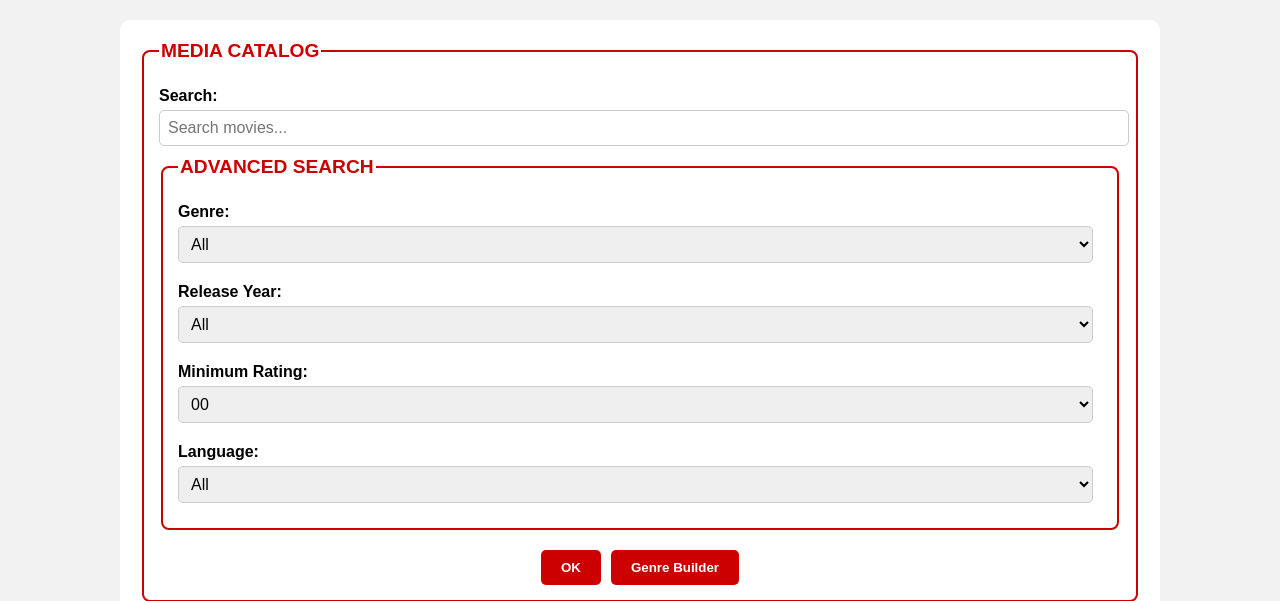
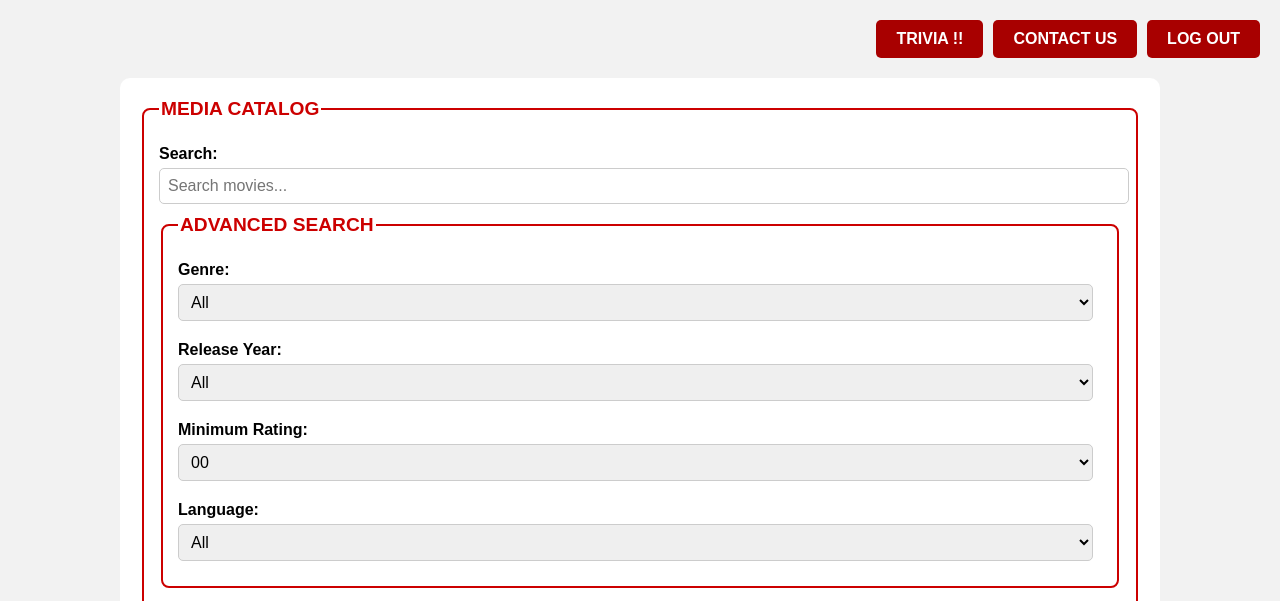
Before and after one commit to Faieq-creator/movie-Tv-show-sec-A-, a PHP site: the page made by Project(PHP)/Catalog.html in a window 1280 px wide. Shown: the top 601 px of the page. Run offline with PHP 8.4, Linux system fonts and the light colour scheme.

Commit message:
update continue

```diff
--- a/Project(PHP)/Catalog.html
+++ b/Project(PHP)/Catalog.html
@@ -93,9 +93,43 @@
             gap: 10px;
             margin-top: 10px;
         }
+
+        .top-buttons {
+            display: flex;
+            justify-content: flex-end;
+            gap: 10px;
+            margin-bottom: 20px;
+        }
+
+        .top-button {
+            padding: 10px 20px;
+            background-color: #a80000;
+            color: white;
+            text-decoration: none;
+            border-radius: 5px;
+            font-weight: bold;
+        }
+
+        .top-button:hover {
+            background-color: #555;
+        }
+
+        .bottom-buttons {
+            display: flex;
+            justify-content: center;
+            gap: 10px;
+            margin-top: 20px;
+        }
     </style>
 </head>
 <body>
+    <!-- Top Right Buttons -->
+    <div class="top-buttons">
+        <a href="trivia.html" class="top-button">TRIVIA !!</a>
+        <a href="contact_us.html" class="top-button">CONTACT US</a>
+        <a href="logout.html" class="top-button">LOG OUT</a>
+    </div>
+
     <form>
         <fieldset>
             <legend>MEDIA CATALOG</legend>
@@ -161,6 +195,12 @@
             <table id="movieTable">
                 <!-- Movies will show here -->
             </table>
+
+            <!-- Bottom Buttons -->
+            <div class="bottom-buttons">
+                <button type="button" onclick="window.location.href='actor_prof.html'">ACTORS PROFILE</button>
+                <button type="button" onclick="window.location.href='stream_link.html'">WATCH NOW</button>
+            </div>
         </fieldset>
     </form>
 
@@ -176,7 +216,7 @@
                 year: "2010",
                 rating: 5,
                 language: "English",
-                poster: "https://www.impawards.com/2010/posters/inception_ver13.jpg"
+                poster: "https://image.tmdb.org/t/p/original/9gk7adHYeDvHkCSEqAvQNLV5Uge.jpg"
             },
             {
                 title: "Toy Story",
@@ -198,7 +238,7 @@
                 year: "2008",
                 rating: 5,
                 language: "English",
-                poster: "https://www.impawards.com/2008/posters/dark_knight_ver12.jpg"
+                poster: "https://image.tmdb.org/t/p/original/qJ2tW6WMUDux911r6m7haRef0WH.jpg"
             }
         ];
 
@@ -244,7 +284,7 @@
 
         // When Genre Builder button clicked
         genreBuilderButton.onclick = function() {
-            window.location.href = "Genre.html"; // Go to Genre.html
+            window.location.href = "Genre.html";
         };
 
         // Function to show movies
--- a/Project(PHP)/catalog_ph.php
+++ b/Project(PHP)/catalog_ph.php
@@ -204,7 +204,7 @@
                 year: "2008",
                 rating: 5,
                 language: "English",
-                poster: "https://www.impawards.com/2008/posters/dark_knight_ver12.jpg"
+                poster: ""
             }
         ];
 
@@ -291,7 +291,7 @@
     }
 
     else{
-        header('location: User_authentication.html');
+        header('location: login.html');
     }
 
 ?>
--- a/Project(PHP)/check.php
+++ b/Project(PHP)/check.php
@@ -59,7 +59,7 @@ if ($_SERVER["REQUEST_METHOD"] == "POST") {
     // Final check
     if (empty($errors)) {
         $_SESSION['status'] = true;
-        header('location: catalog_ph.php');
+        header('location: login.html');
         // echo "<h2 style='color:green;'>Form Submitted Successfully!</h2>";
         // echo "<h3>User Details:</h3>";
         // echo "<ul>";
--- /dev/null
+++ b/Project(PHP)/logout.php
@@ -0,0 +1,6 @@
+<?php
+    session_start();
+    session_destroy();
+
+    header('location: login.html');
+?>
```
